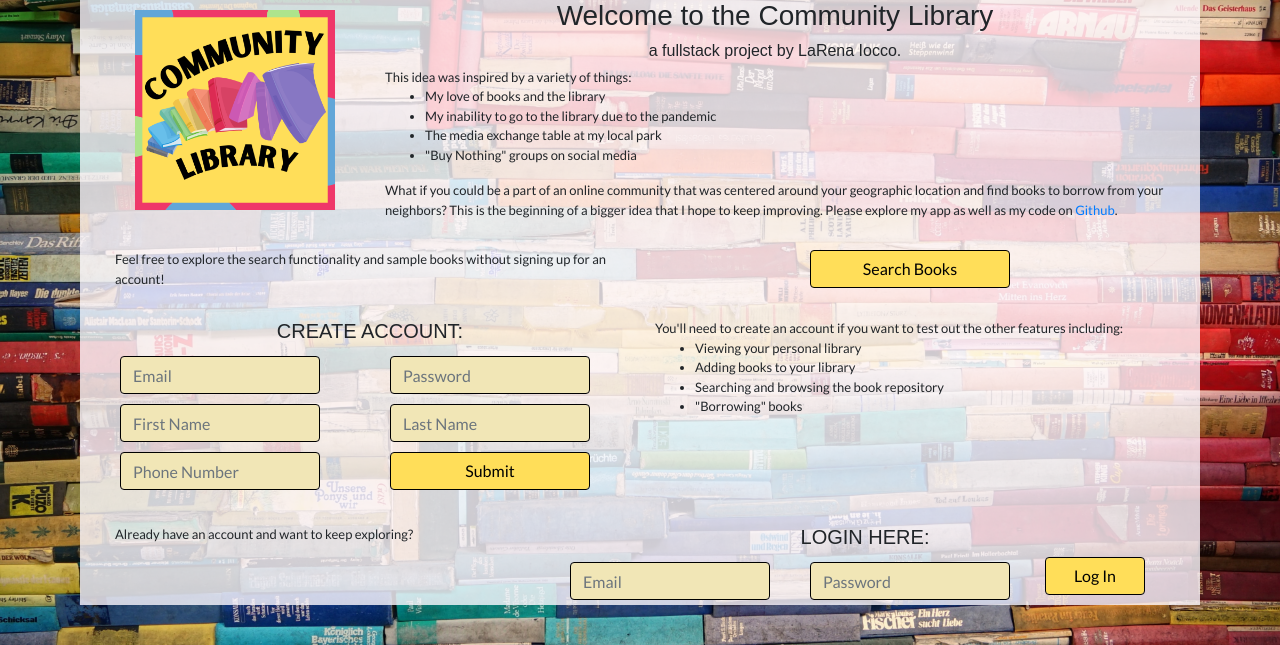
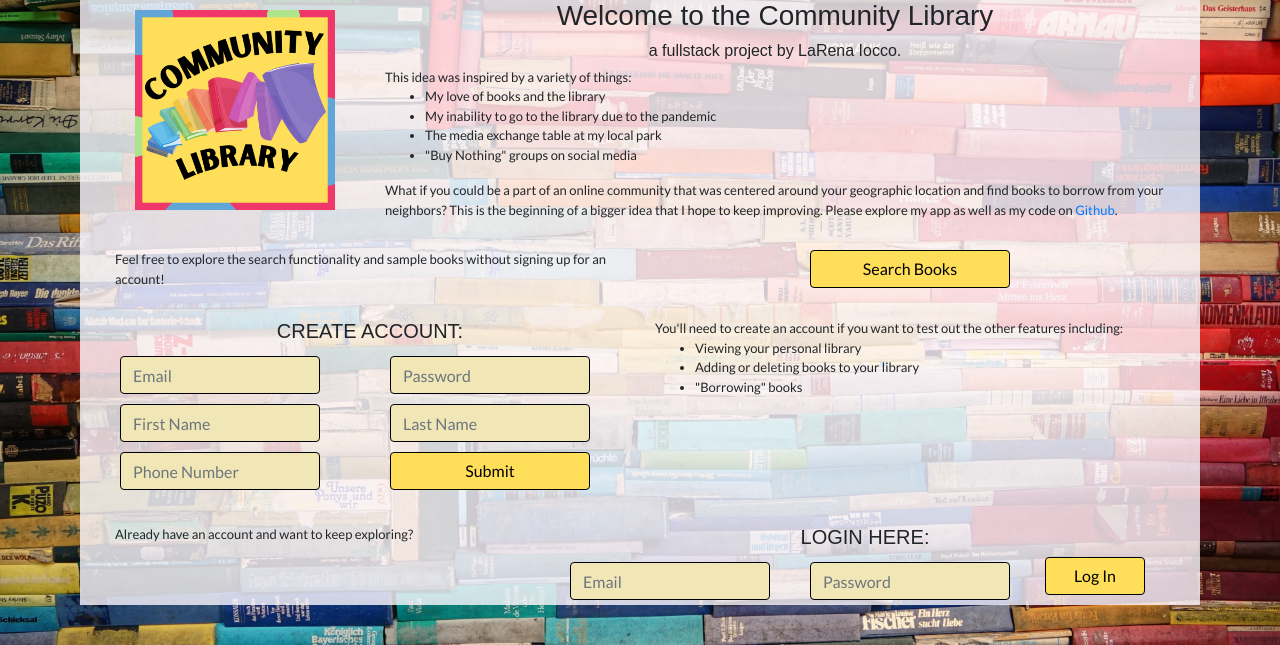
Before and after one commit to LaRenaiocco/community-library, a Flask app: page / in a window 1280 px wide. Shown: the part 76-721 px from the top of the page. Run offline with Flask 2, Linux system fonts and the light colour scheme; some libraries are stand-ins or nearby versions; some web fonts are replaced.

Commit message:
fixed typo on homepage

```diff
--- a/templates/homepage.html
+++ b/templates/homepage.html
@@ -100,8 +100,7 @@
         the other features including:
         <ul>
           <li>Viewing your personal library</li>
-          <li>Adding books to your library </li>
-          <li>Searching and browsing the book repository</li>
+          <li>Adding or deleting books to your library </li>
           <li>"Borrowing" books</li>
         </ul>
       </div>
```
